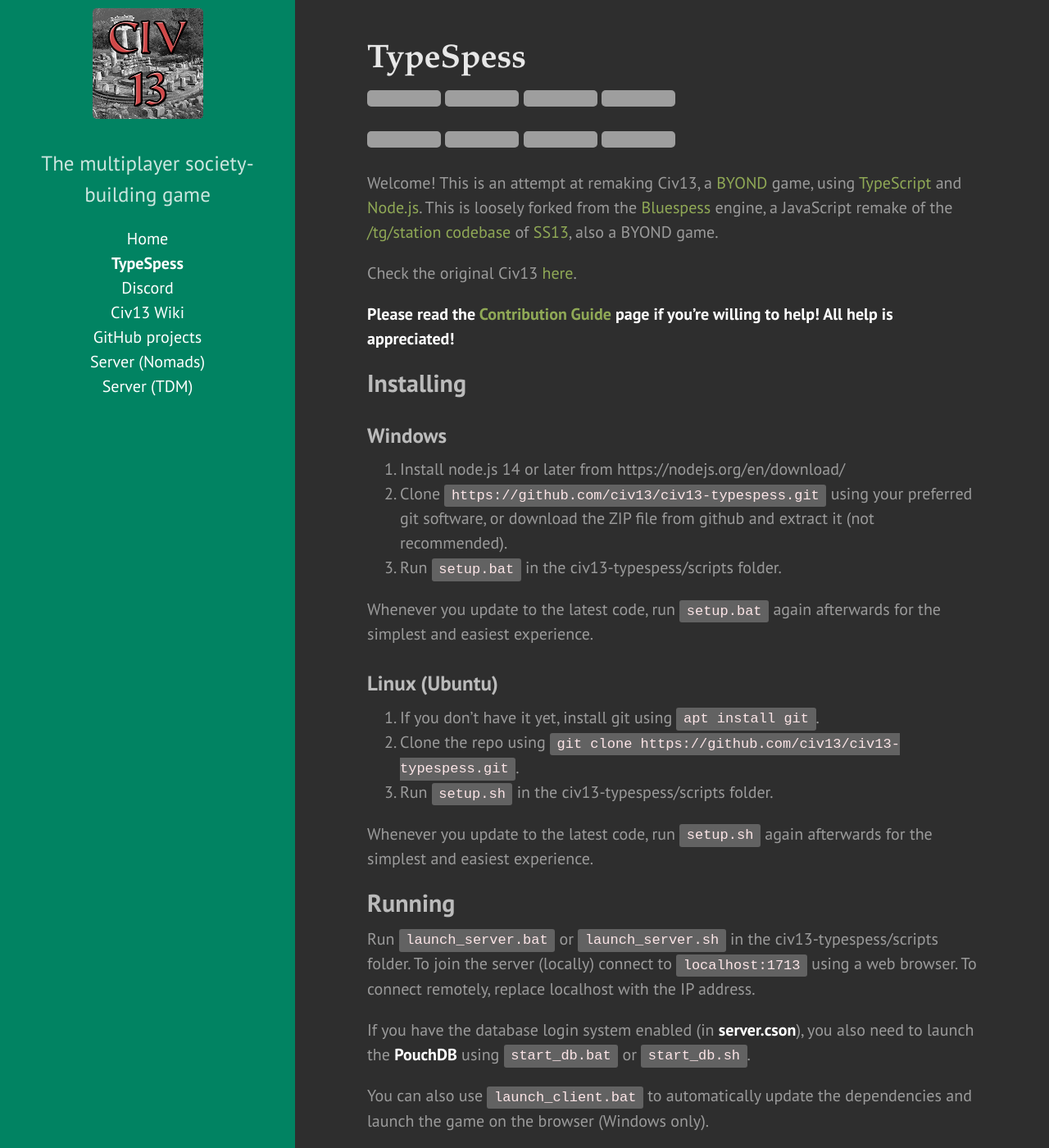
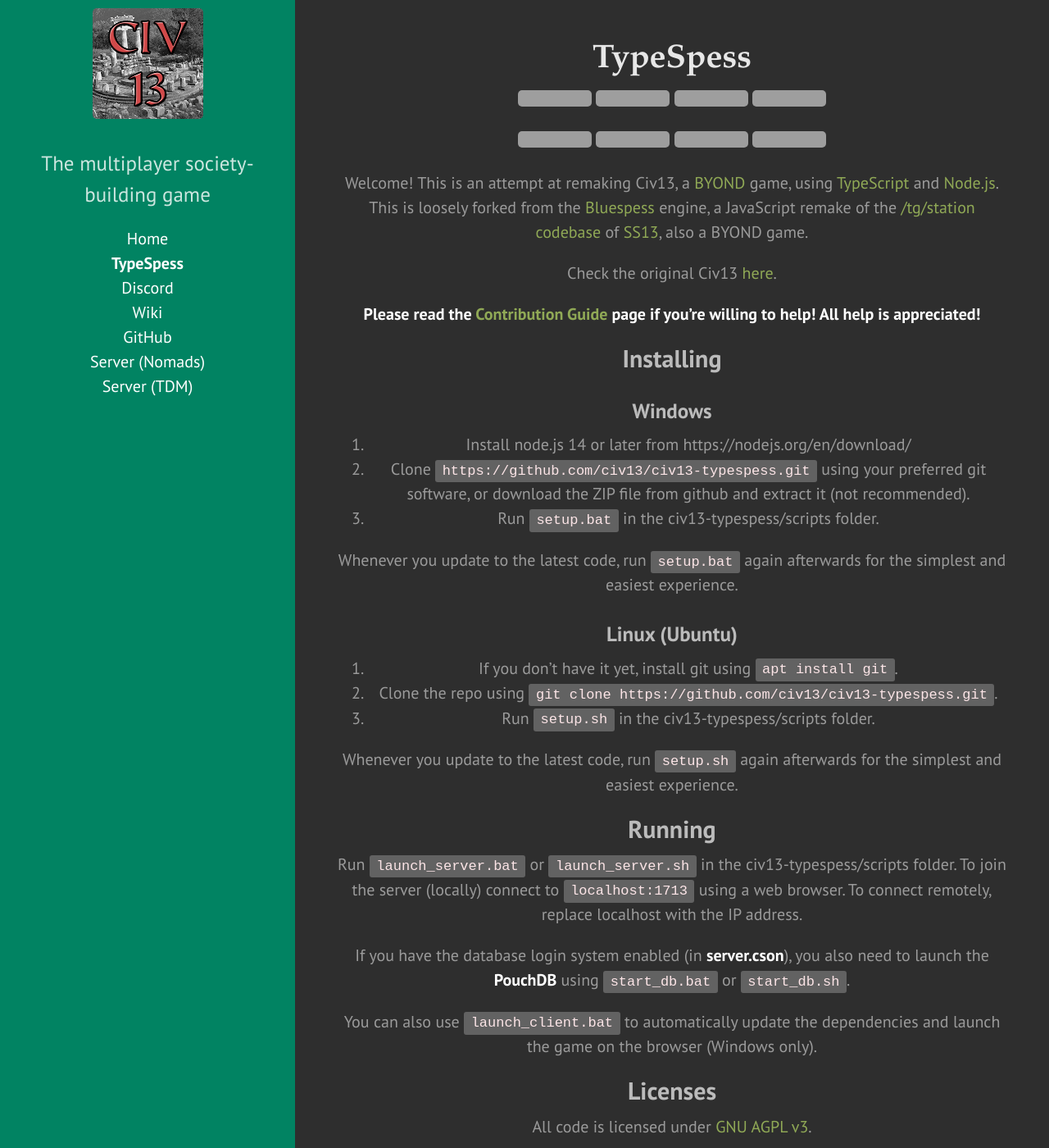
Before and after one commit to Civ13/civ13.github.io, a Jekyll site: the page built from typespess.md, in a window 1280 px wide and 1400 px high. Shown: the whole window at 82% size. Built offline with Jekyll 4.4.1, drawn with Linux system fonts in a browser that asks for light colours; grey boxes are pictures that could not be loaded.

Commit message:
layout tweaks

```diff
--- a/_includes/sidebar.html
+++ b/_includes/sidebar.html
@@ -27,8 +27,8 @@
       {% endfor %}
 
       <a class="sidebar-nav-item" href="https://discord.gg/hBEtg4x">Discord</a>
-      <a class="sidebar-nav-item" href="https://civ13.github.io/civ13-wiki/">Civ13 Wiki</a>
-      <a class="sidebar-nav-item" href="https://github.com/Civ13/">GitHub projects</a>
+      <a class="sidebar-nav-item" href="https://civ13.github.io/civ13-wiki/">Wiki</a>
+      <a class="sidebar-nav-item" href="https://github.com/Civ13/">GitHub</a>
       <a class="sidebar-nav-item" href="byond://civ13.com:1715">Server (Nomads)</a>
       <a class="sidebar-nav-item" href="byond://civ13.com:1714">Server (TDM)</a>
     </nav>
--- a/public/css/hyde.css
+++ b/public/css/hyde.css
@@ -268,7 +268,7 @@
 
 .page,
 .post {
-  margin-bottom: 4em;
+  margin-bottom: 2em;
 }
 
 /* Blog post or page title */
@@ -304,6 +304,11 @@
   color: rgba(255, 255, 255, 0.8);
   background-color: #202020;
 }
+.sidebar-nav-item {
+  padding-left: 2px;
+  padding-right: 2px;
+}
+
 @media (min-width: 48em) {
   .sidebar {
     position: fixed;
@@ -335,9 +340,7 @@
 .sidebar-nav {
   margin-bottom: 0.5rem;
 }
-.sidebar-nav-item {
-  display: block;
-}
+
 a.sidebar-nav-item:hover,
 a.sidebar-nav-item:focus {
   text-decoration: underline;
@@ -345,22 +348,6 @@
 .sidebar-nav-item.active {
   font-weight: bold;
 }
-
-/* Sticky sidebar
- *
- * Add the `sidebar-sticky` class to the sidebar's container to affix it the
- * contents to the bottom of the sidebar in tablets and up.
- */
-
-@media (min-width: 48em) {
-  .sidebar-sticky {
-    right:  1rem;
-    bottom: 1rem;
-    left:   1rem;
-    top:    2rem;
-  }
-}
-
 
 /* Container
  *
@@ -370,21 +357,34 @@
 
 .content {
   padding-top:    2rem;
-  padding-bottom: 4rem;
+  padding-bottom: 2rem;
+  text-align: center;
+  display: block;
 }
 
 @media (min-width: 48em) {
   .content {
     max-width: 38rem;
-    margin-left: 20rem;
-    margin-right: 2rem;
+    margin-left: 19.5rem;
+    margin-right: 1.5rem;
+  }
+  .sidebar-nav-item {
+    display: block;
+    border-style: none;
+  }
+  .sidebar-sticky {
+    right:  1rem;
+    bottom: 1rem;
+    left:   1rem;
+    top:    2rem;
   }
 }
 
 @media (min-width: 64em) {
   .content {
-    margin-left: 22rem;
-    margin-right: 4rem;
+    max-width: 54rem;
+    margin-left: 20rem;
+    margin-right: 2rem;
   }
 }
 
```
Also changed, not shown: index.md (+5 -1 lines).
